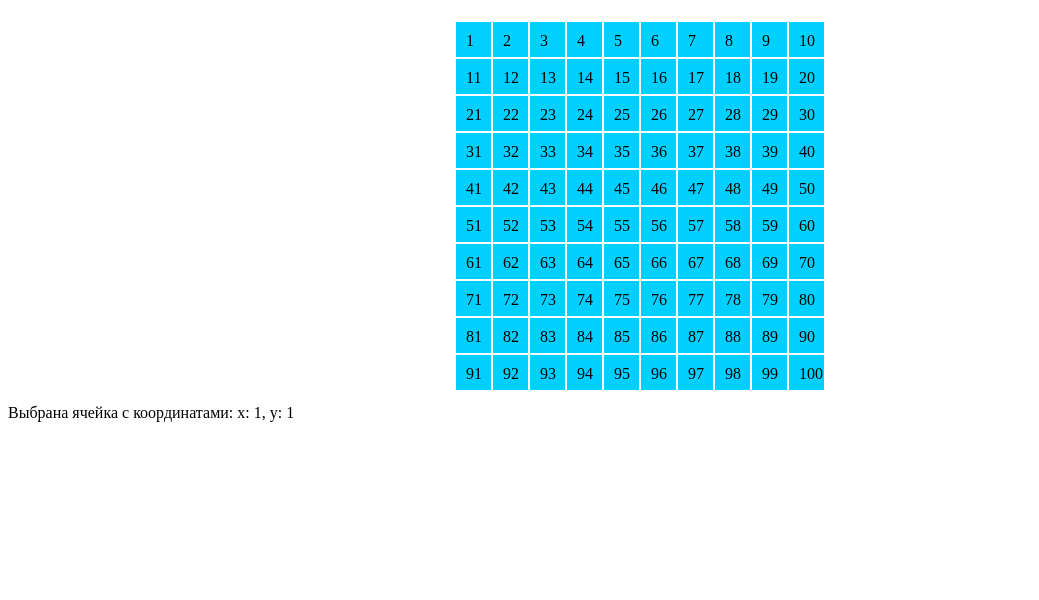
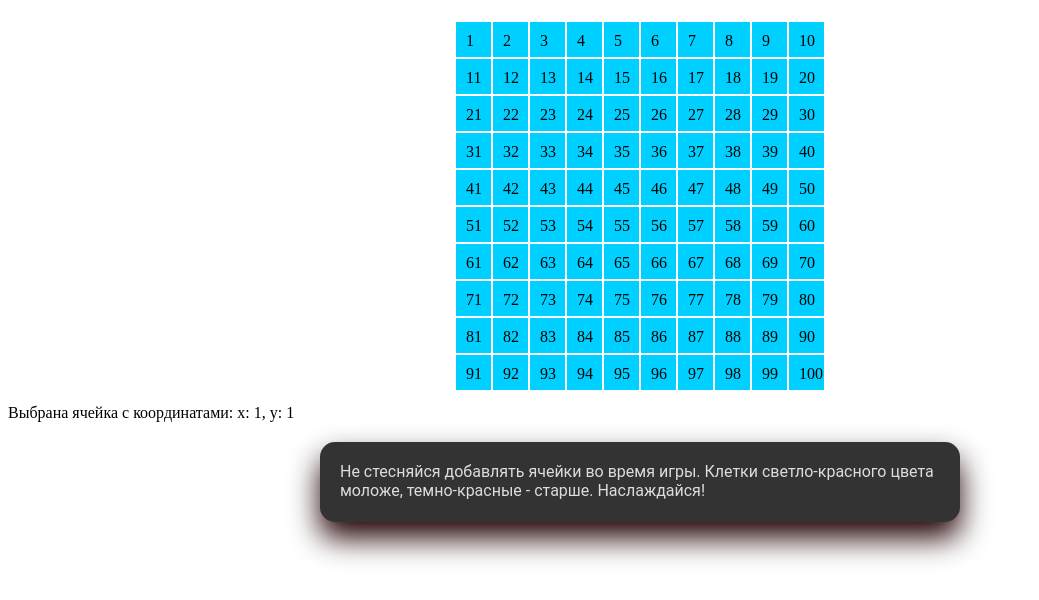
Before and after one commit to Reustick/game-of-life, a React app: page / in a window 1280 px wide. Shown: the top 600 px of the page, without its empty margins (0-1039 px from the left). Built offline with nearby package versions, Linux system fonts and the light colour scheme.

Commit message:
добавит компонент описания

```diff
--- a/src/App.tsx
+++ b/src/App.tsx
@@ -1,5 +1,6 @@
 import React, { useState } from 'react'
 import { Grid } from '@/components/Grid'
+import { DescriptionOfRules } from '@/components/DescriptionOfRules'
 
 export const App = () => {
   const [selectCell, setSelectCell] = useState({ x: 0, y: 0 })
@@ -18,6 +19,7 @@ export const App = () => {
         Выбрана ячейка с координатами:{' '}
         {`x: ${selectCell.x + 1}, y: ${selectCell.y + 1}`}
       </div>
+      <DescriptionOfRules />
     </div>
   )
 }
--- /dev/null
+++ b/src/components/DescriptionOfRules.tsx
@@ -0,0 +1,24 @@
+import React from 'react'
+import styled from '@emotion/styled'
+
+const Description = styled.div`
+  background: #333;
+  margin: 20px auto;
+  padding: 20px;
+  width: 600px;
+  height: 40px;
+  font-family: 'Roboto', sans-serif;
+  font-size: 16px;
+  color: #ddd;
+  border-radius: 15px;
+  box-shadow: 0px 16px 30px 0px #200;
+`
+
+export const DescriptionOfRules = () => {
+  return (
+    <Description>
+      Не стесняйся добавлять ячейки во время игры. Клетки светло-красного цвета
+      моложе, темно-красные - старше. Наслаждайся!
+    </Description>
+  )
+}
```
